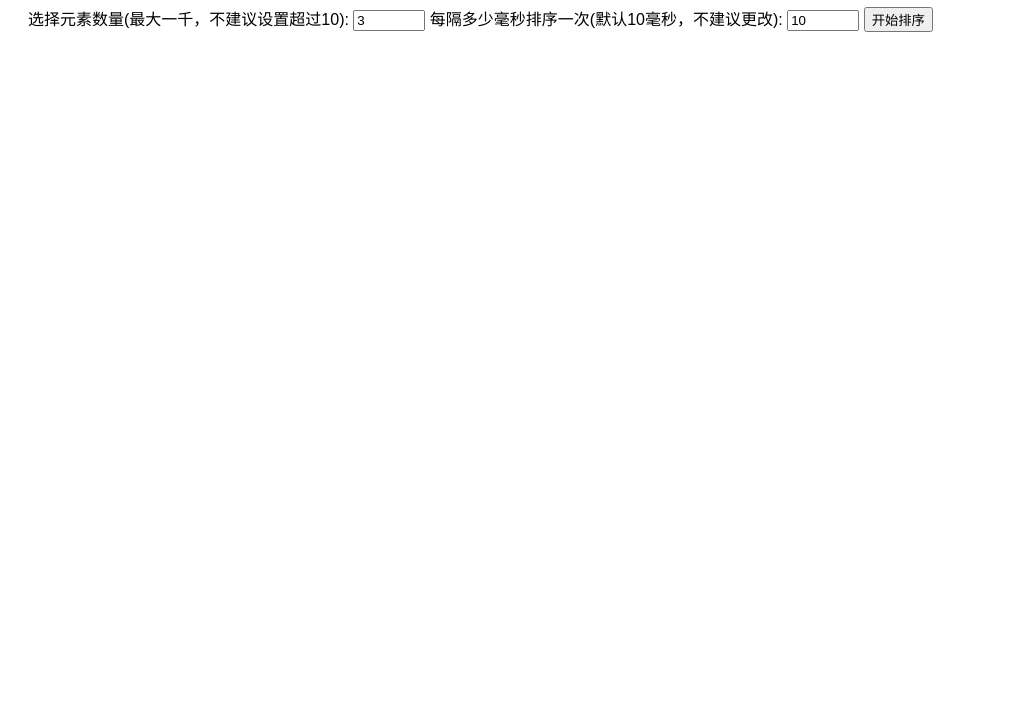
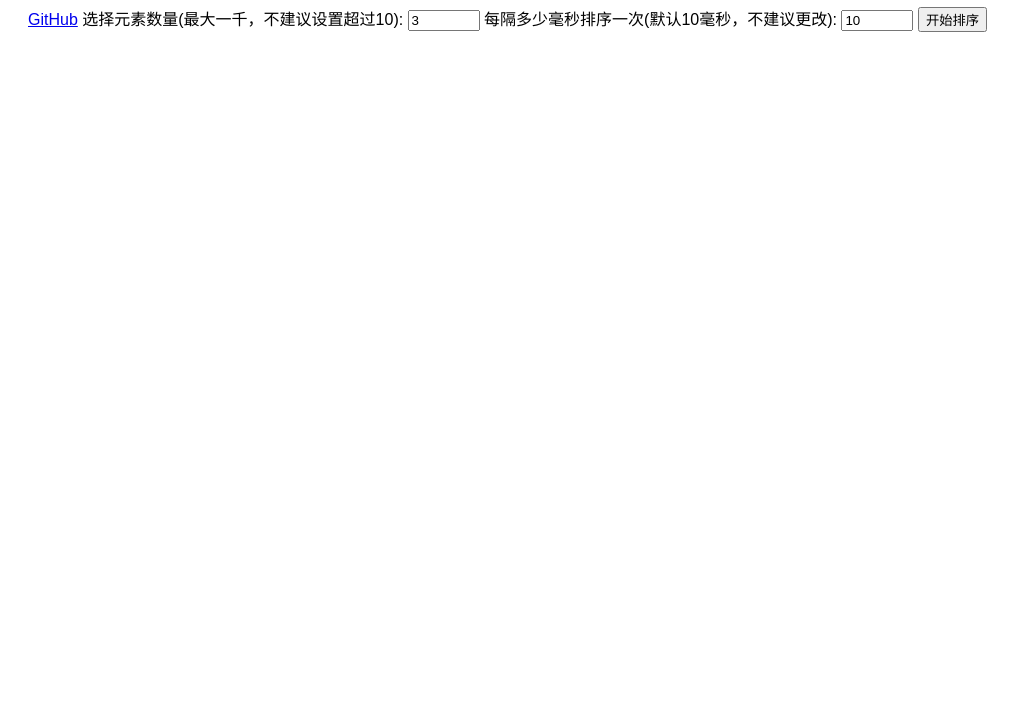
Before and after one commit to LAGSNESOwO/bogo-html-demo, a plain HTML site: page index.html in a window 1280 px wide. Shown: the part 97-800 px from the top of the page, without its empty margins (0-1022 px from the left). Drawn offline with Linux system fonts and the light colour scheme.

Commit message:
Update index.html

```diff
--- a/index.html
+++ b/index.html
@@ -26,6 +26,7 @@
 <body>
 
     <h2>猴子排序演示</h2>
+    <a href="https://github.com/lagsnesowo/bogo-html-demo">GitHub</a>
 
     <label for="numCount">选择元素数量(最大一千，不建议设置超过10): </label>
     <input type="number" id="numCount" value="3" min="1" max="1000">
```
